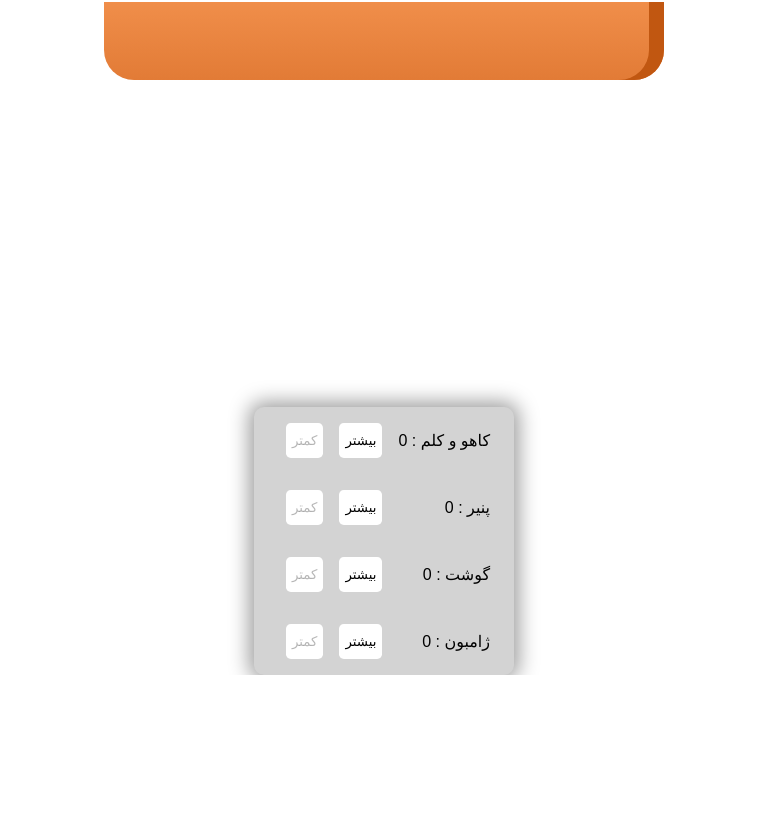
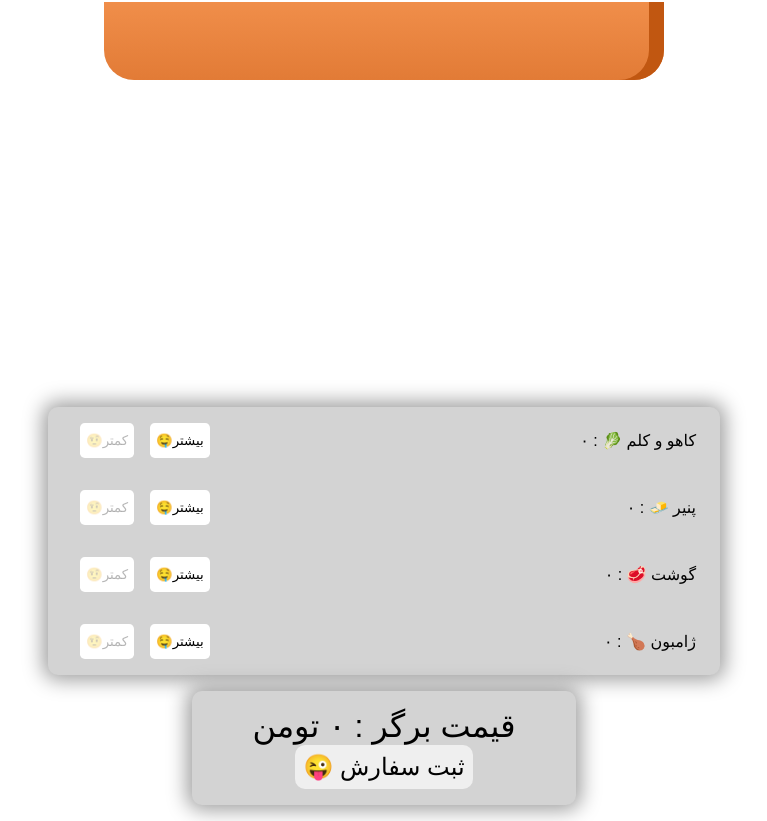
Before and after one commit to aminsaedi/burger-app, a React (Create React App) app: page / in a window 1280 px wide. Shown: the part 211-1032 px from the top of the page, without its empty margins (256-1023 px from the left). Before the commit the page ends 886 px from the top, so only its background shows below. Built offline with nearby package versions, Linux system fonts and the light colour scheme; a web font is replaced by a local one.

Commit message:
Add total price component and calculate it

```diff
--- a/src/App.js
+++ b/src/App.js
@@ -1,6 +1,13 @@
 import "./App.css";
 import Layout from "./components/Layout/Layout";
 import BurgerBuilder from "./containers/BurgerBuilder";
+
+String.prototype.toPersianDigits = function () {
+  var id = ["۰", "۱", "۲", "۳", "۴", "۵", "۶", "۷", "۸", "۹"];
+  return this.replace(/[0-9]/g, function (w) {
+    return id[+w];
+  });
+};
 
 function App() {
   return (
--- a/src/components/Burger/BuildControls/BuildControls.js
+++ b/src/components/Burger/BuildControls/BuildControls.js
@@ -4,10 +4,10 @@ import SoloControl from "./SoloControl";
 
 const BuildControls = ({ ingredients, onIncrement, onDecrement }) => {
   const persianLables = {
-    bacon: "ژامبون",
-    cheese: "پنیر",
-    meat: "گوشت",
-    salad: "کاهو و کلم",
+    bacon: " ژامبون 🍗",
+    cheese: "پنیر 🧈",
+    meat: "گوشت 🥩",
+    salad: "کاهو و کلم 🥬",
   };
   return (
     <div className="buildControlArea">
--- a/src/components/Burger/BuildControls/SoloControl.js
+++ b/src/components/Burger/BuildControls/SoloControl.js
@@ -1,14 +1,28 @@
 import React from "react";
-import './soloControl.css'
+import "./soloControl.css";
 
-const SoloControl = ({ lable, onIncrement, onDecrement, count,persianLables }) => {
+const SoloControl = ({
+  lable,
+  onIncrement,
+  onDecrement,
+  count,
+  persianLables,
+}) => {
   return (
-    <div className="soloControl" >
+    <div className="soloControl">
       <p className="soloControl__lable">
-        {persianLables[lable]} : {count}
+        {persianLables[lable]} : {count.toString().toPersianDigits()}
       </p>
-      <button className="soloControl__button" onClick={onIncrement}>بیشتر</button>
-      <button className="soloControl__button" onClick={onDecrement} disabled={count <= 0} >کمتر</button>
+      <button className="soloControl__button" onClick={onIncrement}>
+        🤤بیشتر
+      </button>
+      <button
+        className="soloControl__button"
+        onClick={onDecrement}
+        disabled={count <= 0}
+      >
+        🤨کمتر
+      </button>
     </div>
   );
 };
--- a/src/components/Burger/BuildControls/buildControls.css
+++ b/src/components/Burger/BuildControls/buildControls.css
@@ -5,4 +5,6 @@
   flex-direction: column;
   padding: 0 1rem;
   box-shadow: 0 0 20px 5px rgb(158, 158, 158);
+  width: 50%;
+  margin: auto;
 }
--- /dev/null
+++ b/src/components/Burger/TotalPrice/TotalPrice.jsx
@@ -0,0 +1,13 @@
+import React from "react";
+import './totalPrice.css'
+
+const TotalPrice = ({ price,onClick }) => {
+  return (
+    <div className="totalPrice" >
+       قیمت برگر : {price.toString().toPersianDigits()} تومن
+      <button  className="totalPrice__button" onClick={onClick} >😜 ثبت سفارش</button>
+    </div>
+  );
+};
+
+export default TotalPrice;
--- /dev/null
+++ b/src/components/Burger/TotalPrice/totalPrice.css
@@ -0,0 +1,26 @@
+.totalPrice {
+  align-items: center;
+  background-color: lightgray;
+  border-radius: 10px;
+  box-shadow: 0 0 20px 5px rgb(158, 158, 158);
+  display: flex;
+  flex-direction: column;
+  font-size: 2rem;
+  margin: 1rem auto;
+  padding: 1rem 0;
+  width: 30%;
+}
+
+.totalPrice__button {
+  border-radius: 10px;
+  border: 0;
+  font-size: 1.5rem;
+  outline: 0;
+  padding: 0.5rem;
+  transition: all 0.3s ease-in;
+}
+
+.totalPrice__button:hover {
+  background-color: lavender;
+  transform: scale(1.2);
+}
--- a/src/containers/BurgerBuilder.js
+++ b/src/containers/BurgerBuilder.js
@@ -1,6 +1,7 @@
-import React, { useState } from "react";
+import React, { useState, useEffect } from "react";
 import BuildControls from "../components/Burger/BuildControls/BuildControls";
 import Burger from "../components/Burger/Burger";
+import TotalPrice from "../components/Burger/TotalPrice/TotalPrice";
 const BurgerBuilder = (props) => {
   const [ingredients, setIngredients] = useState({
     salad: 0,
@@ -8,6 +9,15 @@ const BurgerBuilder = (props) => {
     meat: 0,
     bacon: 0,
   });
+  const [totalPrice, setTotalPrice] = useState(0);
+  useEffect(() => {
+    let total = 0;
+    total += ingredients.salad * 2000;
+    total += ingredients.cheese * 3500;
+    total += ingredients.meat * 7500;
+    total += ingredients.bacon * 1500;
+    setTotalPrice(total);
+  }, [ingredients]);
   const handleIncrement = (key) => {
     const cache = { ...ingredients };
     cache[key] += 1;
@@ -21,14 +31,12 @@ const BurgerBuilder = (props) => {
   return (
     <React.Fragment>
       <Burger ingredients={ingredients} />
-      <div style={{ display: "flex", flexDirection: "row", justifyContent:"center" }}>
-        <BuildControls
-          ingredients={ingredients}
-          onIncrement={(item) => handleIncrement(item)}
-          onDecrement={(item) => handleDecrement(item)}
-        />
-
-      </div>
+      <BuildControls
+        ingredients={ingredients}
+        onIncrement={(item) => handleIncrement(item)}
+        onDecrement={(item) => handleDecrement(item)}
+      />
+      <TotalPrice price={totalPrice} />
     </React.Fragment>
   );
 };
--- a/src/index.css
+++ b/src/index.css
@@ -2,3 +2,8 @@ body {
   margin: 0;
   font-family: "Vazir", sans-serif;
 }
+
+button{
+  font-family: inherit;
+  cursor: pointer;
+}
```
